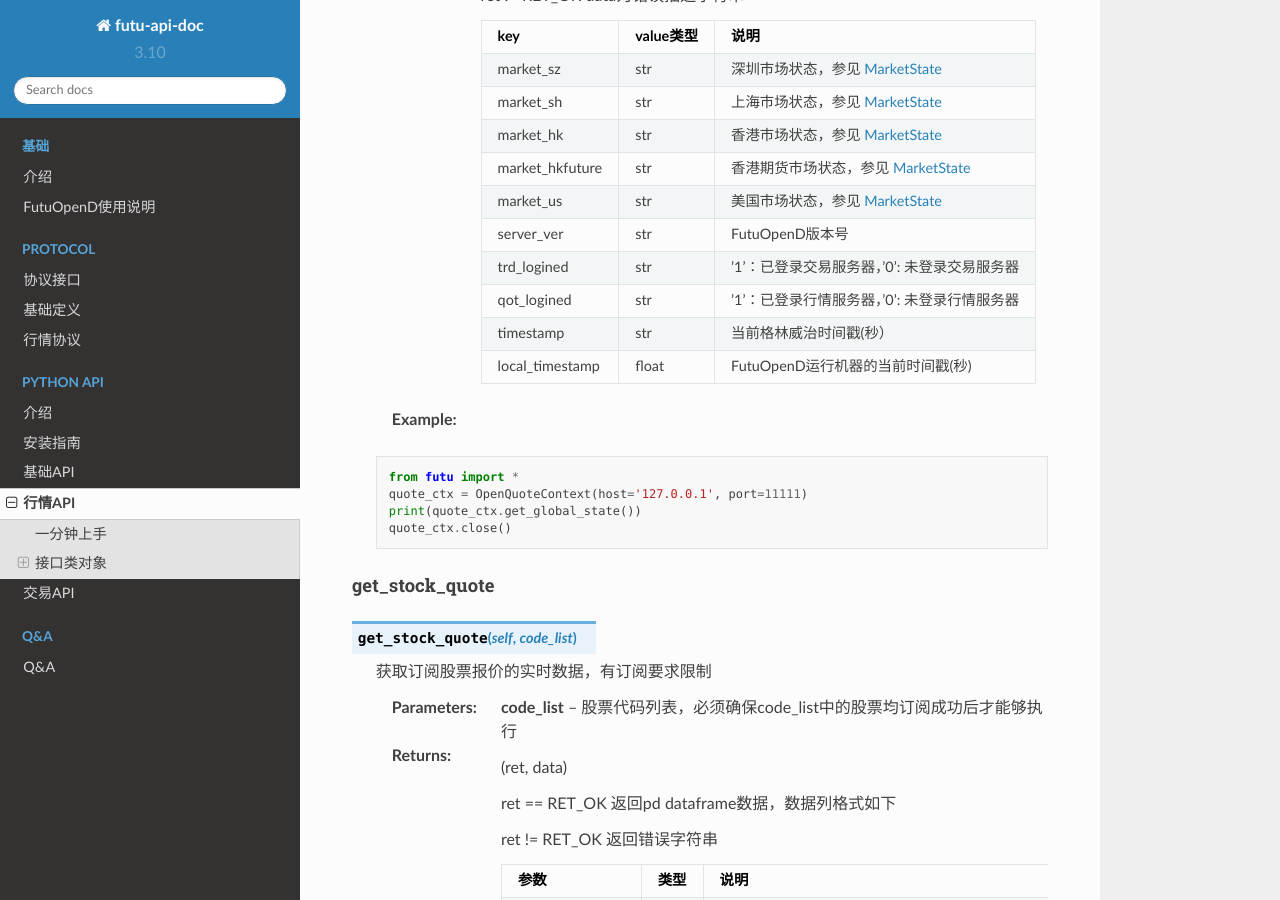
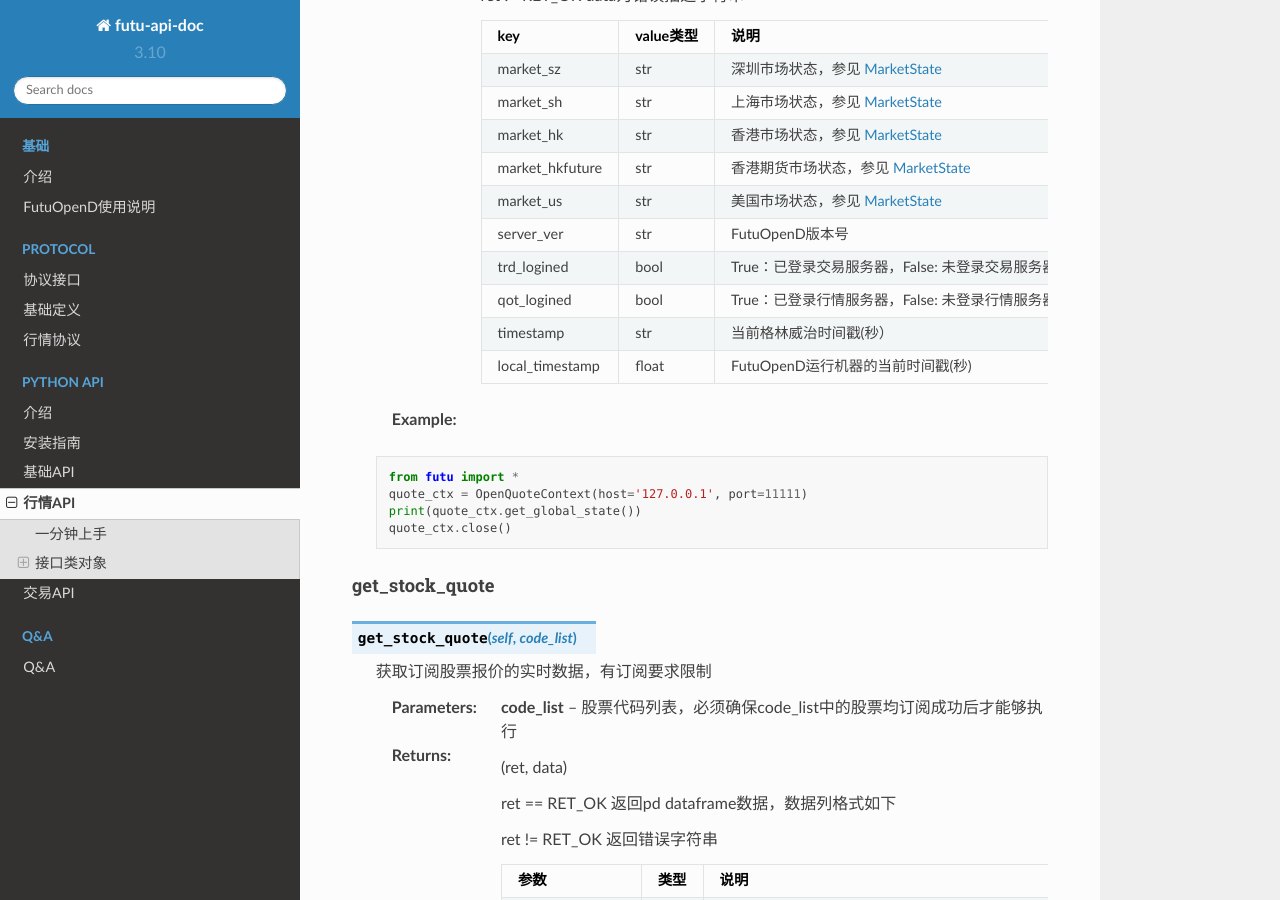
Before and after one commit to FutunnOpen/futu-api-doc, a Sphinx documentation site: the page built from doc_maker/source/api/Quote_API.rst, in a window 1280 px wide and 900 px high, scrolled down 19080 px. Built offline with Sphinx 7.4.7 and the Read the Docs theme 2.0.0, drawn with Linux system fonts in a browser that asks for light colours; pages that are not in the unit, such as notebooks, are missing from menus.

Commit message:
修改get_global_state返回值qot_logined的类型说明

```diff
--- a/doc_maker/source/api/Quote_API.rst
+++ b/doc_maker/source/api/Quote_API.rst
@@ -917,8 +917,8 @@ get_global_state
 		market_hkfuture         str            香港期货市场状态，参见 MarketState_
 		market_us               str            美国市场状态，参见 MarketState_
 		server_ver              str            FutuOpenD版本号
-		trd_logined             str            '1'：已登录交易服务器，'0': 未登录交易服务器
-		qot_logined             str            '1'：已登录行情服务器，'0': 未登录行情服务器
+		trd_logined             bool           True：已登录交易服务器，False: 未登录交易服务器
+		qot_logined             bool           True：已登录行情服务器，False: 未登录行情服务器
 		timestamp               str            当前格林威治时间戳(秒）
 		local_timestamp         float          FutuOpenD运行机器的当前时间戳(秒)
 		=====================   ===========   ==============================================================
```
